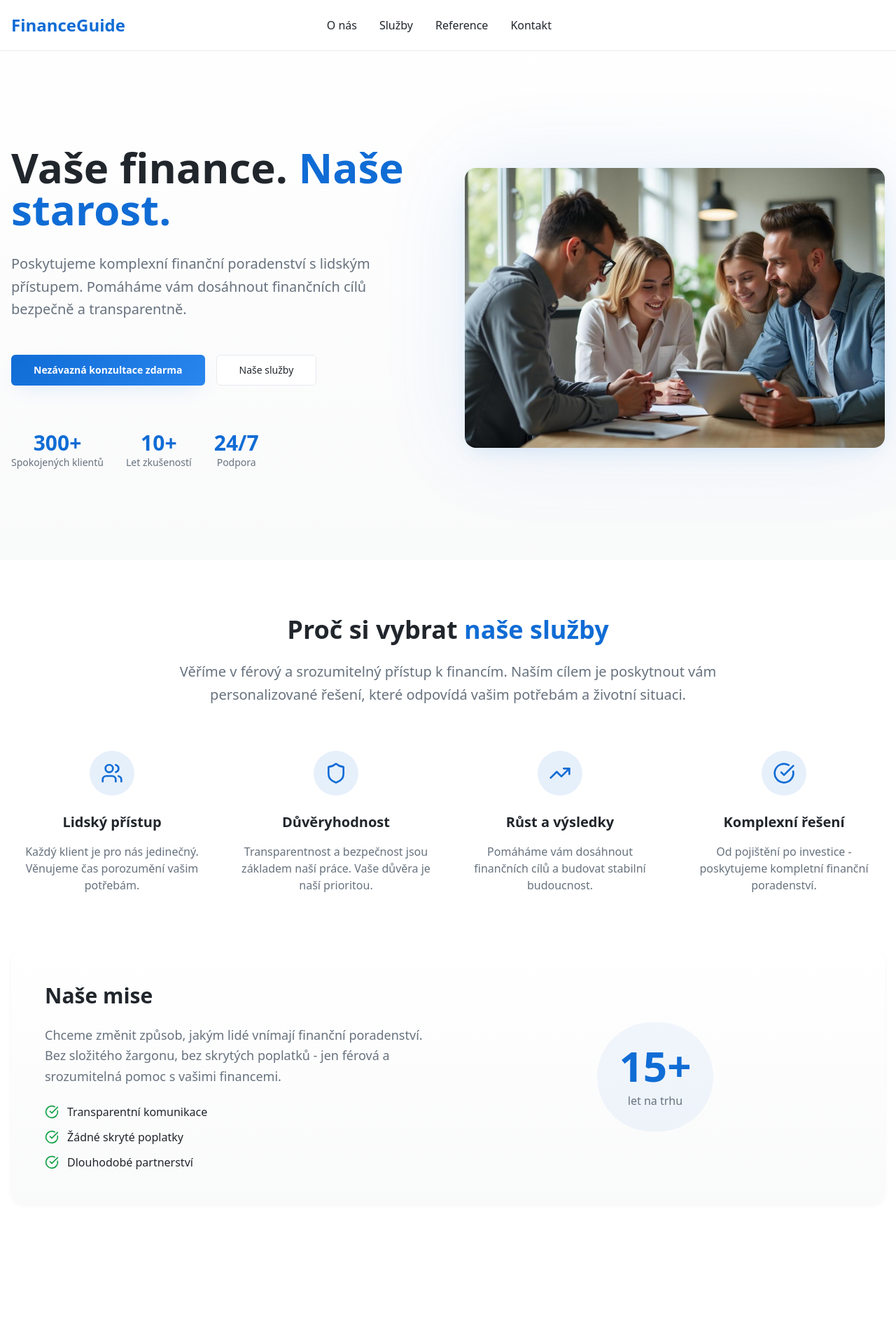
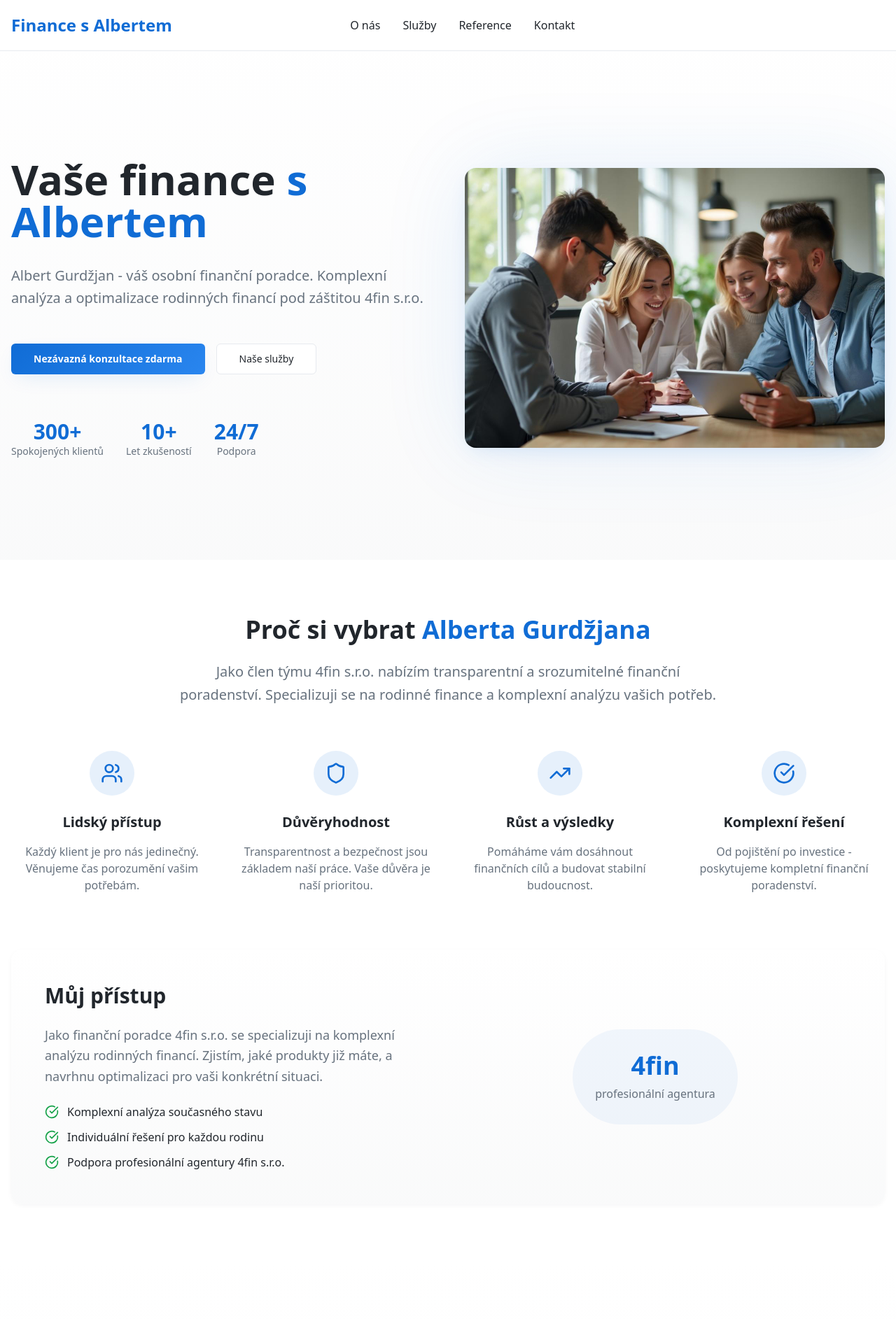
Before and after one commit to Maximus9393/finance-s-albertem, a React (Vite) app: page / in a window 1280 px wide. Shown: the top 1885 px of the page at 70% size. Built offline with nearby package versions, Linux system fonts and the light colour scheme.

Commit message:
Update branding and project name
Update project name to "Finance s Albertem" and incorporate branding elements from 4fin s.r.o. to reflect the association between Albert Gurdžjan and the agency.

```diff
--- a/index.html
+++ b/index.html
@@ -3,19 +3,19 @@
   <head>
     <meta charset="UTF-8" />
     <meta name="viewport" content="width=device-width, initial-scale=1.0" />
-    <title>FinanceGuide - Finanční řešení s lidským přístupem</title>
-    <meta name="description" content="Poskytujeme komplexní finanční poradenství s lidským přístupem. Pojištění, investice, hypotéky a finanční plánování pro jednotlivce i rodiny." />
-    <meta name="author" content="FinanceGuide" />
-    <meta name="keywords" content="finanční poradenství, pojištění, investice, hypotéky, Praha, česky" />
+    <title>Finance s Albertem - Albert Gurdžjan | 4fin s.r.o.</title>
+    <meta name="description" content="Albert Gurdžjan - váš osobní finanční poradce. Komplexní analýza a optimalizace rodinných financí pod záštitou 4fin s.r.o." />
+    <meta name="author" content="Albert Gurdžjan, 4fin s.r.o." />
+    <meta name="keywords" content="Albert Gurdžjan, finanční poradce, 4fin, rodinné finance, investice, pojištění, hypotéky, Praha" />
 
-    <meta property="og:title" content="FinanceGuide - Finanční řešení s lidským přístupem" />
-    <meta property="og:description" content="Poskytujeme komplexní finanční poradenství s lidským přístupem. Pojištění, investice, hypotéky a finanční plánování." />
+    <meta property="og:title" content="Finance s Albertem - Albert Gurdžjan | 4fin s.r.o." />
+    <meta property="og:description" content="Albert Gurdžjan - váš osobní finanční poradce. Komplexní analýza a optimalizace rodinných financí pod záštitou 4fin s.r.o." />
     <meta property="og:type" content="website" />
     <meta property="og:url" content="https://financeguide.cz" />
 
     <meta name="twitter:card" content="summary_large_image" />
-    <meta name="twitter:title" content="FinanceGuide - Finanční řešení s lidským přístupem" />
-    <meta name="twitter:description" content="Poskytujeme komplexní finanční poradenství s lidským přístupem. Pojištění, investice, hypotéky a finanční plánování." />
+    <meta name="twitter:title" content="Finance s Albertem - Albert Gurdžjan | 4fin s.r.o." />
+    <meta name="twitter:description" content="Albert Gurdžjan - váš osobní finanční poradce. Komplexní analýza a optimalizace rodinných financí pod záštitou 4fin s.r.o." />
   </head>
 
   <body>
--- a/src/components/About.tsx
+++ b/src/components/About.tsx
@@ -6,11 +6,11 @@ const About = () => {
       <div className="container mx-auto px-4">
         <div className="text-center mb-16 animate-fade-in">
           <h2 className="text-4xl font-bold text-foreground mb-6">
-            Proč si vybrat <span className="text-primary">naše služby</span>
+            Proč si vybrat <span className="text-primary">Alberta Gurdžjana</span>
           </h2>
           <p className="text-xl text-muted-foreground max-w-3xl mx-auto leading-relaxed">
-            Věříme v férový a srozumitelný přístup k financím. Naším cílem je
-            poskytnout vám personalizované řešení, které odpovídá vašim potřebám a životní situaci.
+            Jako člen týmu 4fin s.r.o. nabízím transparentní a srozumitelné finanční poradenství.
+            Specializuji se na rodinné finance a komplexní analýzu vašich potřeb.
           </p>
         </div>
 
@@ -59,31 +59,30 @@ const About = () => {
         <div className="mt-20 bg-gradient-subtle rounded-2xl p-8 md:p-12 shadow-card">
           <div className="grid md:grid-cols-2 gap-8 items-center">
             <div>
-              <h3 className="text-3xl font-bold text-foreground mb-6">Naše mise</h3>
+              <h3 className="text-3xl font-bold text-foreground mb-6">Můj přístup</h3>
               <p className="text-muted-foreground text-lg leading-relaxed mb-6">
-                Chceme změnit způsob, jakým lidé vnímají finanční poradenství.
-                Bez složitého žargonu, bez skrytých poplatků - jen férová a srozumitelná pomoc
-                s vašimi financemi.
+                Jako finanční poradce 4fin s.r.o. se specializuji na komplexní analýzu rodinných financí.
+                Zjistím, jaké produkty již máte, a navrhnu optimalizaci pro vaši konkrétní situaci.
               </p>
               <div className="space-y-3">
                 <div className="flex items-center space-x-3">
                   <CheckCircle className="w-5 h-5 text-success" />
-                  <span className="text-foreground">Transparentní komunikace</span>
+                  <span className="text-foreground">Komplexní analýza současného stavu</span>
                 </div>
                 <div className="flex items-center space-x-3">
                   <CheckCircle className="w-5 h-5 text-success" />
-                  <span className="text-foreground">Žádné skryté poplatky</span>
+                  <span className="text-foreground">Individuální řešení pro každou rodinu</span>
                 </div>
                 <div className="flex items-center space-x-3">
                   <CheckCircle className="w-5 h-5 text-success" />
-                  <span className="text-foreground">Dlouhodobé partnerství</span>
+                  <span className="text-foreground">Podpora profesionální agentury 4fin s.r.o.</span>
                 </div>
               </div>
             </div>
             <div className="text-center">
               <div className="inline-block p-8 bg-primary/5 rounded-full">
-                <div className="text-6xl font-bold text-primary mb-2">15+</div>
-                <div className="text-muted-foreground">let na trhu</div>
+                <div className="text-4xl font-bold text-primary mb-2">4fin</div>
+                <div className="text-muted-foreground">profesionální agentura</div>
               </div>
             </div>
           </div>
--- a/src/components/Contact.tsx
+++ b/src/components/Contact.tsx
@@ -55,10 +55,10 @@ const Contact = () => {
       <div className="container mx-auto px-4">
         <div className="text-center mb-16 animate-fade-in">
           <h2 className="text-4xl font-bold text-foreground mb-6">
-            Kontaktujte <span className="text-primary">nás</span>
+            Kontaktujte <span className="text-primary">Alberta</span>
           </h2>
           <p className="text-xl text-muted-foreground max-w-3xl mx-auto leading-relaxed">
-            Rádi s vámi prodiskutujeme vaše finanční cíle a najdeme nejlepší řešení pro vaši situaci.
+            Rádi si s vámi promluvím o vašich finančních cílech a najdeme nejlepší řešení pro vaši situaci.
           </p>
         </div>
 
@@ -177,7 +177,7 @@ const Contact = () => {
                   </div>
                   <div>
                     <h4 className="font-semibold text-foreground mb-1">E-mail</h4>
-                    <p className="text-muted-foreground">info@financeguide.cz</p>
+                    <p className="text-muted-foreground">albert@4fin.cz</p>
                     <p className="text-sm text-muted-foreground">Odpovídáme do 24 hodin</p>
                   </div>
                 </div>
--- a/src/components/Footer.tsx
+++ b/src/components/Footer.tsx
@@ -9,10 +9,10 @@ const Footer = () => {
         <div className="grid md:grid-cols-4 gap-8">
           {/* Company Info */}
           <div>
-            <h3 className="text-2xl font-bold mb-6 text-primary">FinanceGuide</h3>
+            <h3 className="text-2xl font-bold mb-6 text-primary">Finance s Albertem</h3>
             <p className="text-background/80 mb-6 leading-relaxed">
-              Váš důvěryhodný partner pro finanční poradenství s lidským přístupem.
-              Pomáháme vám dosáhnout finančních cílů bezpečně a transparentně.
+              Albert Gurdžjan - váš osobní finanční poradce pod záštitou 4fin s.r.o.
+              Komplexní analýza a optimalizace rodinných financí.
             </p>
             <div className="flex space-x-4">
               <a href="#" className="w-10 h-10 bg-primary/20 rounded-lg flex items-center justify-center hover:bg-primary/30 transition-colors">
@@ -61,7 +61,7 @@ const Footer = () => {
               </div>
               <div className="flex items-center space-x-3">
                 <Mail className="w-5 h-5 text-primary" />
-                <span className="text-background/80">info@financeguide.cz</span>
+                <span className="text-background/80">albert@4fin.cz</span>
               </div>
               <div className="flex items-start space-x-3">
                 <MapPin className="w-5 h-5 text-primary mt-0.5" />
@@ -77,7 +77,7 @@ const Footer = () => {
         <div className="border-t border-background/20 mt-12 pt-8">
           <div className="flex flex-col md:flex-row justify-between items-center">
             <p className="text-background/60 text-sm">
-              © {currentYear} FinanceGuide. Všechna práva vyhrazena.
+              © {currentYear} Finance s Albertem | 4fin s.r.o. Všechna práva vyhrazena.
             </p>
             <div className="flex space-x-6 mt-4 md:mt-0">
               <a href="#" className="text-background/60 hover:text-primary transition-colors text-sm">
--- a/src/components/Header.tsx
+++ b/src/components/Header.tsx
@@ -17,7 +17,7 @@ const Header = () => {
       <div className="container mx-auto px-4 py-4">
         <div className="flex items-center justify-between">
           <div className="text-2xl font-bold text-primary">
-            FinanceGuide
+            Finance s Albertem
           </div>
 
           {/* Desktop Navigation */}
--- a/src/components/Hero.tsx
+++ b/src/components/Hero.tsx
@@ -15,13 +15,13 @@ const Hero = () => {
         <div className="grid lg:grid-cols-2 gap-12 items-center">
           <div className="space-y-8 animate-fade-in">
             <h1 className="text-5xl lg:text-6xl font-bold text-foreground leading-tight">
-              Vaše finance.{" "}
-              <span className="text-primary">Naše starost.</span>
+              Vaše finance{" "}
+              <span className="text-primary">s Albertem</span>
             </h1>
 
             <p className="text-xl text-muted-foreground leading-relaxed">
-              Poskytujeme komplexní finanční poradenství s lidským přístupem.
-              Pomáháme vám dosáhnout finančních cílů bezpečně a transparentně.
+              Albert Gurdžjan - váš osobní finanční poradce. Komplexní analýza a optimalizace
+              rodinných financí pod záštitou 4fin s.r.o.
             </p>
 
             <div className="flex flex-col sm:flex-row gap-4 pt-4">
--- a/src/components/Services.tsx
+++ b/src/components/Services.tsx
@@ -38,11 +38,11 @@ const Services = () => {
       <div className="container mx-auto px-4">
         <div className="text-center mb-16 animate-fade-in">
           <h2 className="text-4xl font-bold text-foreground mb-6">
-            Naše <span className="text-primary">služby</span>
+            Co pro vás <span className="text-primary">mohu udělat</span>
           </h2>
           <p className="text-xl text-muted-foreground max-w-3xl mx-auto leading-relaxed">
-            Poskytujeme komplexní finanční služby přizpůsobené vašim potřebám.
-            Od základní ochrany po sofistikované investiční strategie.
+            Jako člen týmu 4fin s.r.o. poskytuju kompletní spektrum finančních služeb.
+            Od komplexní analýzy současného stavu až po optimalizaci a nové produkty.
           </p>
         </div>
 
```
